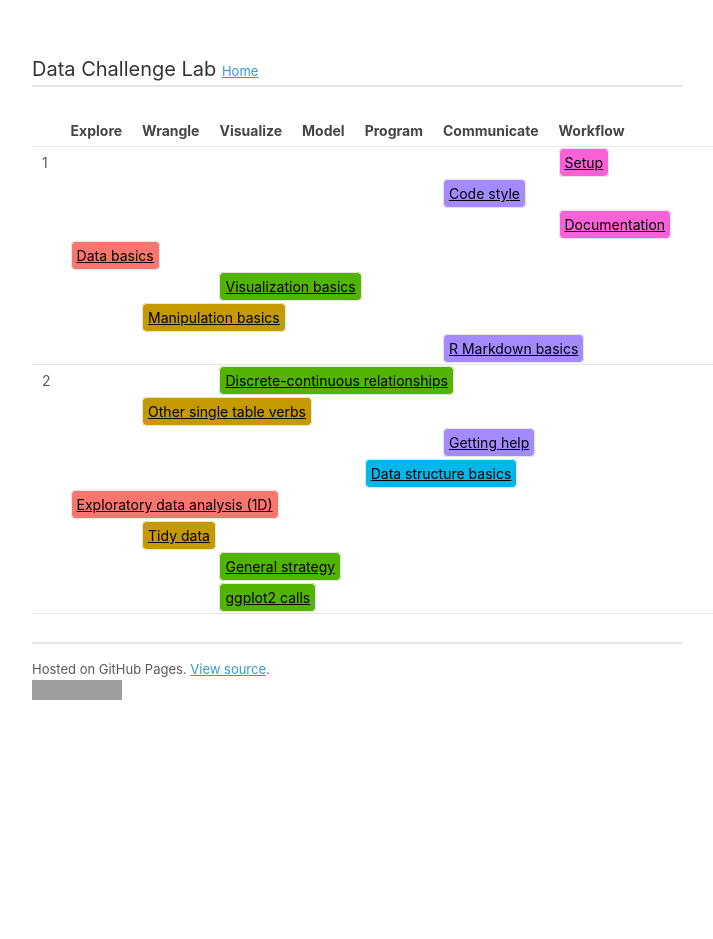
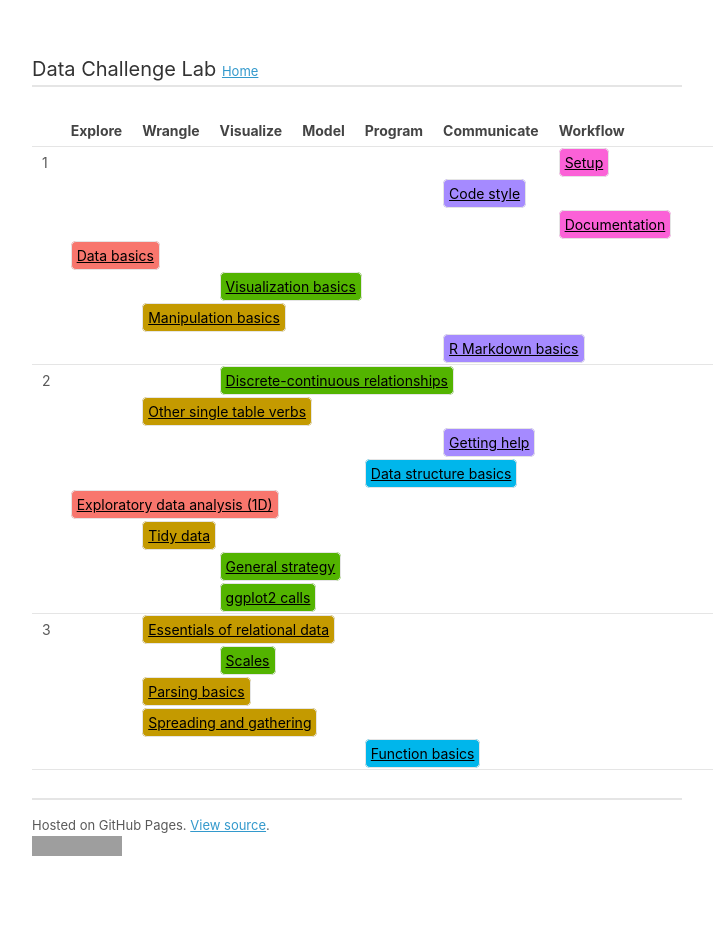
Before and after one commit to dcl-2019-01/curriculum, a Jekyll site: the page built from docs/index.md, in a window 1280 px wide. Shown: the whole page, without its empty margins (283-996 px from the left). Built offline with Jekyll 4.4.1, drawn with Linux system fonts in a browser that asks for light colours; our own code applies the rules of GitHub Pages for plain Markdown files; a script that is not in the unit is left out; before the commit the page ends 900 px from its top, so only the background shows below that; grey boxes are pictures that could not be loaded.

Commit message:
Add week 3

```diff
--- a/docs/index.md
+++ b/docs/index.md
@@ -126,4 +126,36 @@ title: Theme index
   <td colspan="4"></td>
 </tr>
 </tbody>
+<tbody>
+<tr>
+<td id='week-3'>3</td>
+  <td colspan="1"></td>
+  <td colspan="6"><a class="wrangle" href="relational-basics.html">Essentials of relational data</a></td>
+  <td colspan="5"></td>
+</tr>
+<tr>
+<td></td>
+  <td colspan="2"></td>
+  <td colspan="6"><a class="visualize" href="vis-scales.html">Scales</a></td>
+  <td colspan="4"></td>
+</tr>
+<tr>
+<td></td>
+  <td colspan="1"></td>
+  <td colspan="6"><a class="wrangle" href="parse-basics.html">Parsing basics</a></td>
+  <td colspan="5"></td>
+</tr>
+<tr>
+<td></td>
+  <td colspan="1"></td>
+  <td colspan="6"><a class="wrangle" href="spread-gather.html">Spreading and gathering</a></td>
+  <td colspan="5"></td>
+</tr>
+<tr>
+<td></td>
+  <td colspan="4"></td>
+  <td colspan="6"><a class="program" href="function-basics.html">Function basics</a></td>
+  <td colspan="2"></td>
+</tr>
+</tbody>
 </table>
--- a/units/function-basics.yml
+++ b/units/function-basics.yml
@@ -2,7 +2,7 @@ title: Function basics
 theme: program
 
 desc: |
-  Functions are powerful tool for reducing the amount of duplication in your
+  Functions are powerful tools for reducing the amount of duplication in your
   code. Reducing duplication is a good principle because it means that
   each "fact" in your code is only stored in one place. When the requirements
   of your code change (as they invariably do), you only need to make the
--- a/units/relational-basics.yml
+++ b/units/relational-basics.yml
@@ -4,7 +4,7 @@ theme: wrangle
 desc: |
   It is extremely rare to only require a single table of data for an analysis.
   Far more often you will need to combine together multiple sources of
-  information. Interconnected datasets is often called __relational__ because
+  information. Interconnected datasets are often called __relational__ because
   you need to care about the relationships between the datasets.
 
   Here you'll learn about the __keys__ which define the relationship, and
--- a/units/spread-gather.yml
+++ b/units/spread-gather.yml
@@ -23,5 +23,5 @@ readings:
   desc: >
     (explicit vs implicit).
     We haven't covered the vocabulary of "tidy data" yet, but be aware that
-    different ways of organisation the same data may make explicit missing
+    different ways of organization the same data may make explicit missing
     values that were previously implicit in the data.
```
Also changed, not shown: docs/function-basics.md (+1 -1 lines), docs/relational-basics.md (+1 -1 lines), docs/spread-gather.md (+1 -1 lines), syllabus.yml (+4 -5 lines).
